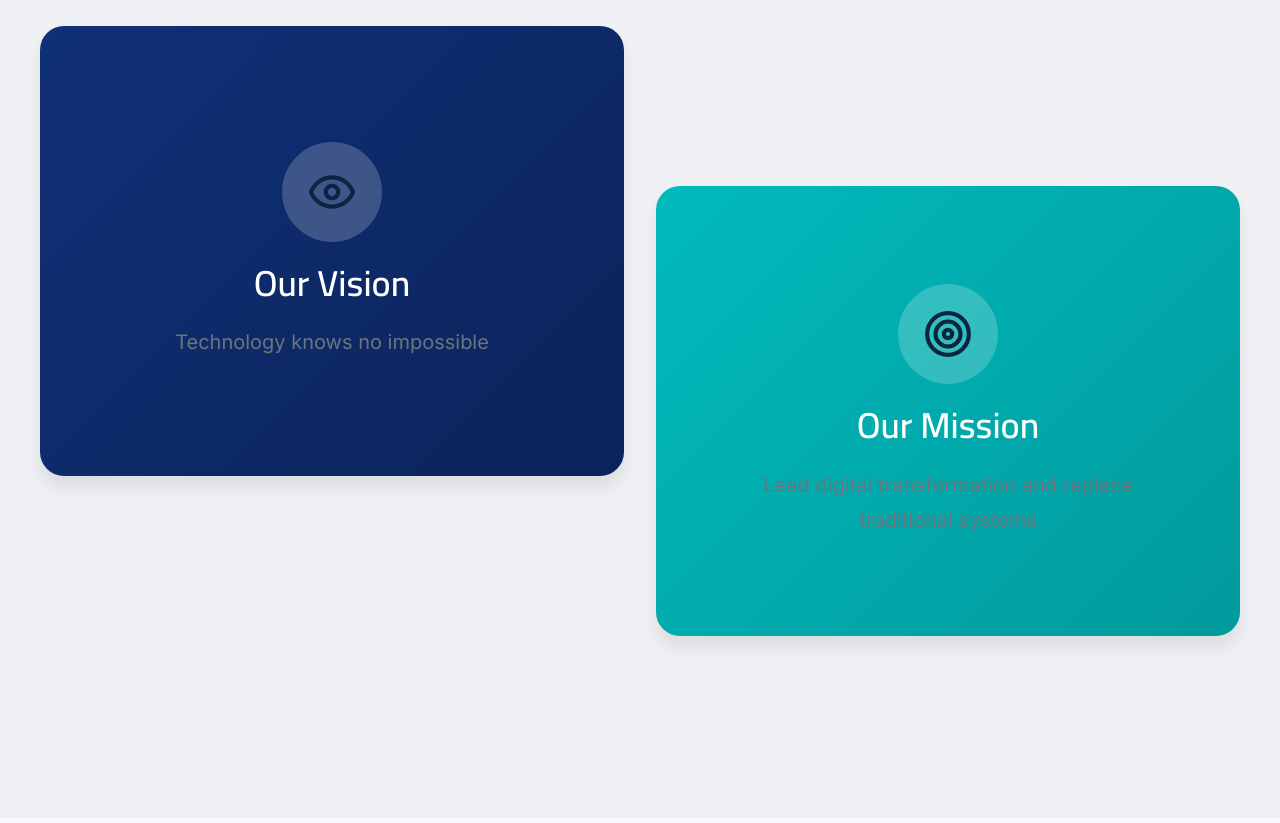
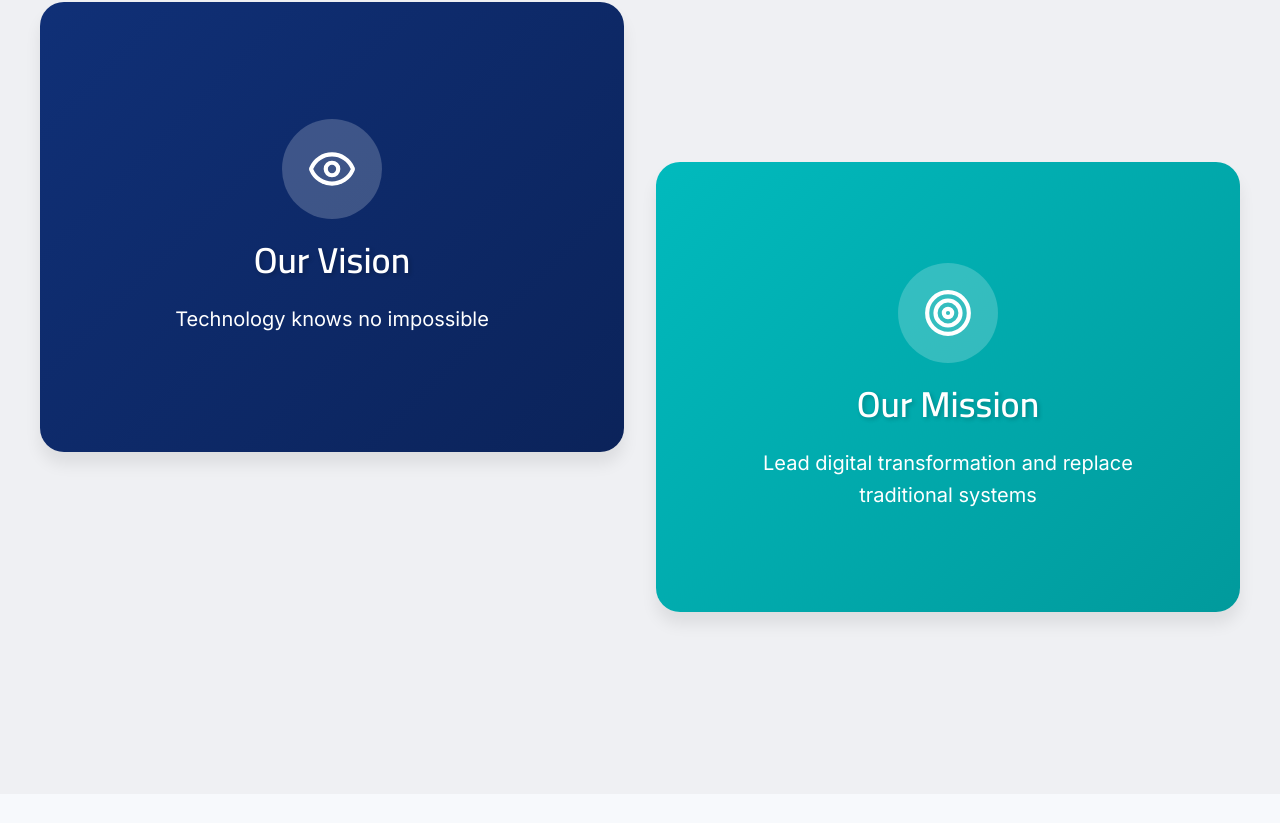
Before and after one commit to MohamedNawsany/TOPEX-LandingPage, a Next.js app: page / in a window 1280 px wide. Shown: the part 4897-5720 px from the top of the page. Built offline with nearby package versions, Linux system fonts and the light colour scheme; no server answers.

Commit message:
fix: resolve build errors for Vercel deployment

```diff
--- a/src/components/atoms/Heading.tsx
+++ b/src/components/atoms/Heading.tsx
@@ -11,6 +11,7 @@ interface HeadingProps {
   weight?: 'normal' | 'semibold' | 'bold';
   gutter?: boolean;
   id?: string;
+   style?: React.CSSProperties;
 }
 
 const getFontSize = (level: string, isMobile: boolean = false) => {
@@ -53,6 +54,7 @@ export default function Heading({
   weight,
   gutter = false,
   id,
+  style,
 }: HeadingProps) {
   const Tag = level;
 
@@ -69,6 +71,7 @@ export default function Heading({
         lineHeight: 'var(--leading-tight)',
         marginBottom: gutter ? 'var(--space-md)' : 0,
         marginTop: 0,
+        ...style,
       }}
     >
       {children}
--- a/src/components/atoms/Icon.tsx
+++ b/src/components/atoms/Icon.tsx
@@ -6,9 +6,10 @@ interface IconProps {
   size?: number;
   className?: string;
   color?: string;
+  style?: React.CSSProperties;
 }
 
-export default function Icon({ name, size = 24, className = '', color }: IconProps) {
+export default function Icon({ name, size = 24, className = '', color, style }: IconProps) {
   // Map icon names to Lucide icons
   const iconMap: Record<string, any> = {
     'chart': Icons.BarChart3,
@@ -46,8 +47,8 @@ export default function Icon({ name, size = 24, className = '', color }: IconPro
 
   if (!LucideIcon) {
     // Fallback to a default icon
-    return <Icons.HelpCircle size={size} className={className} color={color} />;
+    return <Icons.HelpCircle size={size} className={className} color={color}  style={style}/>;
   }
 
-  return <LucideIcon size={size} className={className} color={color} />;
+  return <LucideIcon size={size} className={className} color={color} style={style} />;
 }
--- a/src/components/atoms/Text.tsx
+++ b/src/components/atoms/Text.tsx
@@ -8,6 +8,7 @@ interface TextProps {
   align?: 'left' | 'center' | 'right';
   as?: 'p' | 'span' | 'div';
   weight?: 'normal' | 'medium' | 'semibold' | 'bold';
+  style?: React.CSSProperties;
 }
 
 const variantStyles: Record<string, React.CSSProperties> = {
@@ -39,6 +40,7 @@ export default function Text({
   align = 'left',
   as: Component = 'p',
   weight = 'normal',
+  style,
 }: TextProps) {
   return (
     <Component
@@ -51,6 +53,7 @@ export default function Text({
         lineHeight:  'var(--leading-relaxed)',
         textAlign:   align,
         margin:      0,
+        ...style,
       }}
     >
       {children}
--- a/src/components/organisms/Features.tsx
+++ b/src/components/organisms/Features.tsx
@@ -49,7 +49,7 @@ export default function Features() {
               icon={feature.icon}
               title={items(feature.key)}
               description={items(feature.descriptionKey) || `${feature.key} description`}
-              variant="elevated"
+
             />
           ))}
         </div>
```
